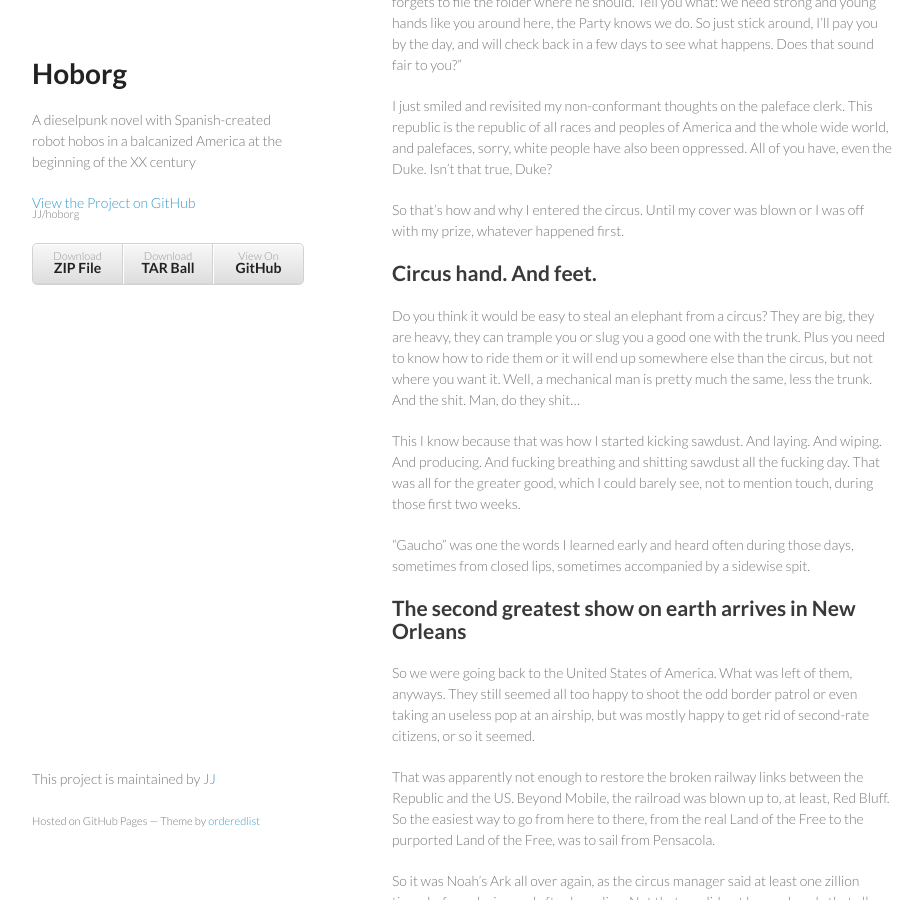
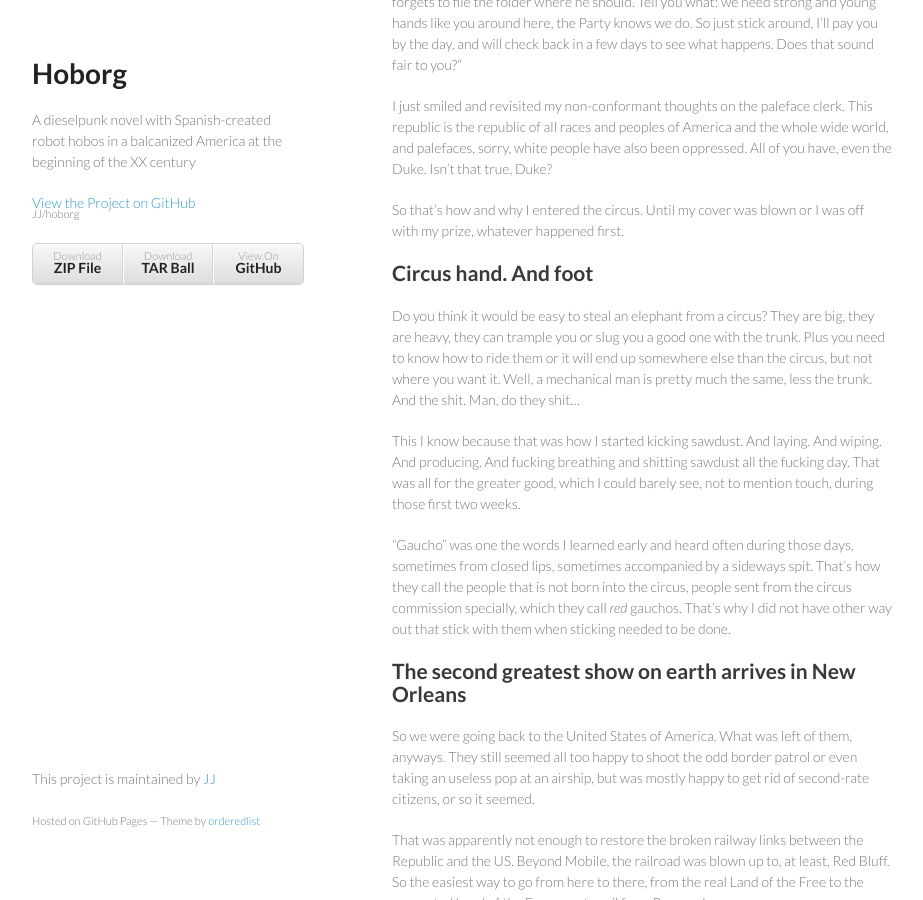
Before and after one commit to JJ/hoborg, a Jekyll site: the page built from text/text.md, in a window 1280 px wide and 900 px high, scrolled down 4117 px. Shown: the whole window, without its empty margins (178-1101 px from the left). Built offline with Jekyll 4.4.1, drawn with Linux system fonts in a browser that asks for light colours.

Commit message:
Sync text/text.md from master to gh-pages

```diff
--- a/text/text.md
+++ b/text/text.md
@@ -247,7 +247,7 @@ true, Duke?
 So that's how and why I entered the circus. Until my cover was blown
 or I was off with my prize, whatever happened first.
 
-Circus hand. And feet.
+Circus hand. And foot
 ----------------------------
 
 Do you think it would be easy to steal an elephant from a circus? They
@@ -265,7 +265,10 @@ weeks.
 
 "Gaucho" was one the words I learned early and heard often during
 those days, sometimes from closed lips, sometimes accompanied by a
-sidewise spit.
+sideways spit. That's how they call the people that is not born into
+the circus, people sent from the circus commission specially, which
+they call *red* gauchos. That's why I did not have other way out that
+stick with them when sticking needed to be done.
 
 The second greatest show on earth arrives in New Orleans
 ----------------------------------------------------------------------------
```
